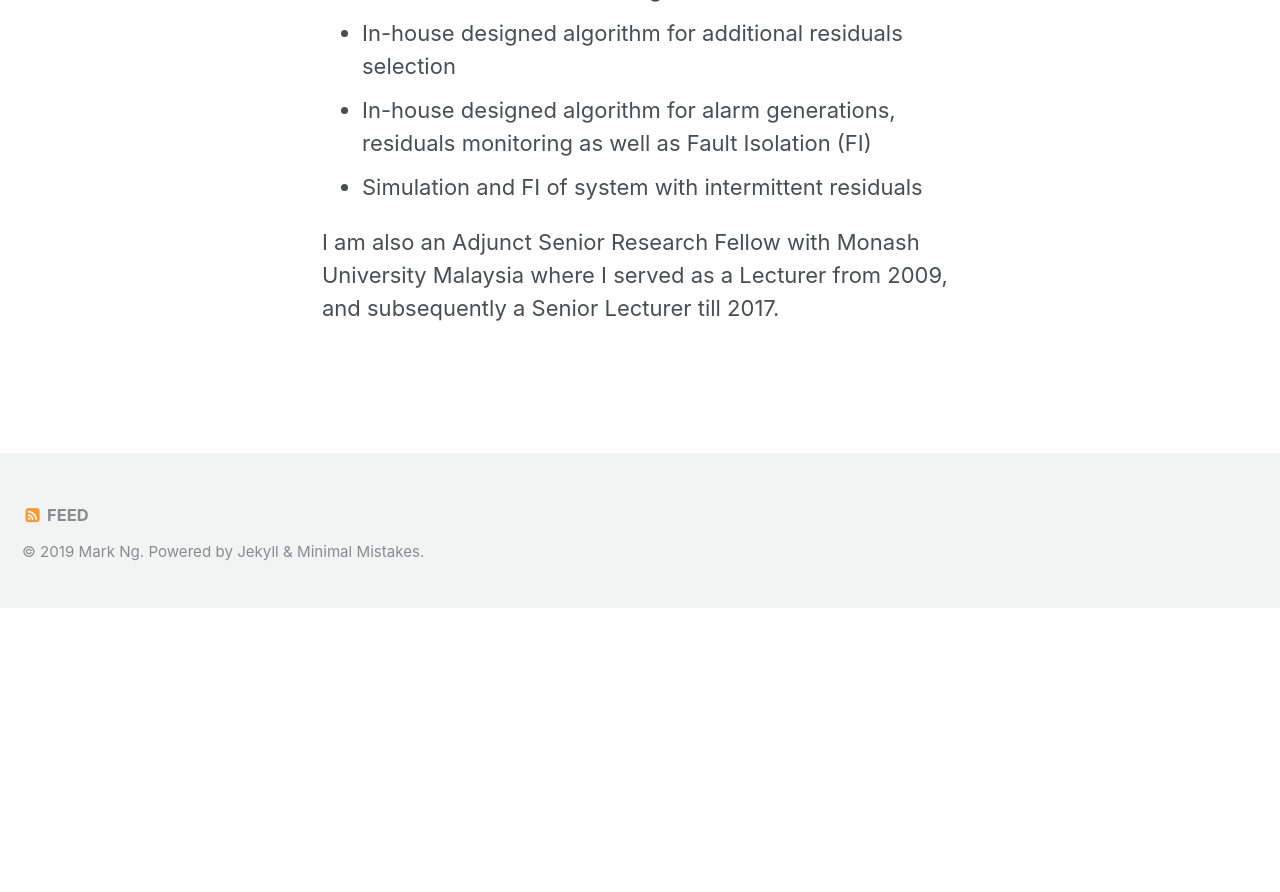
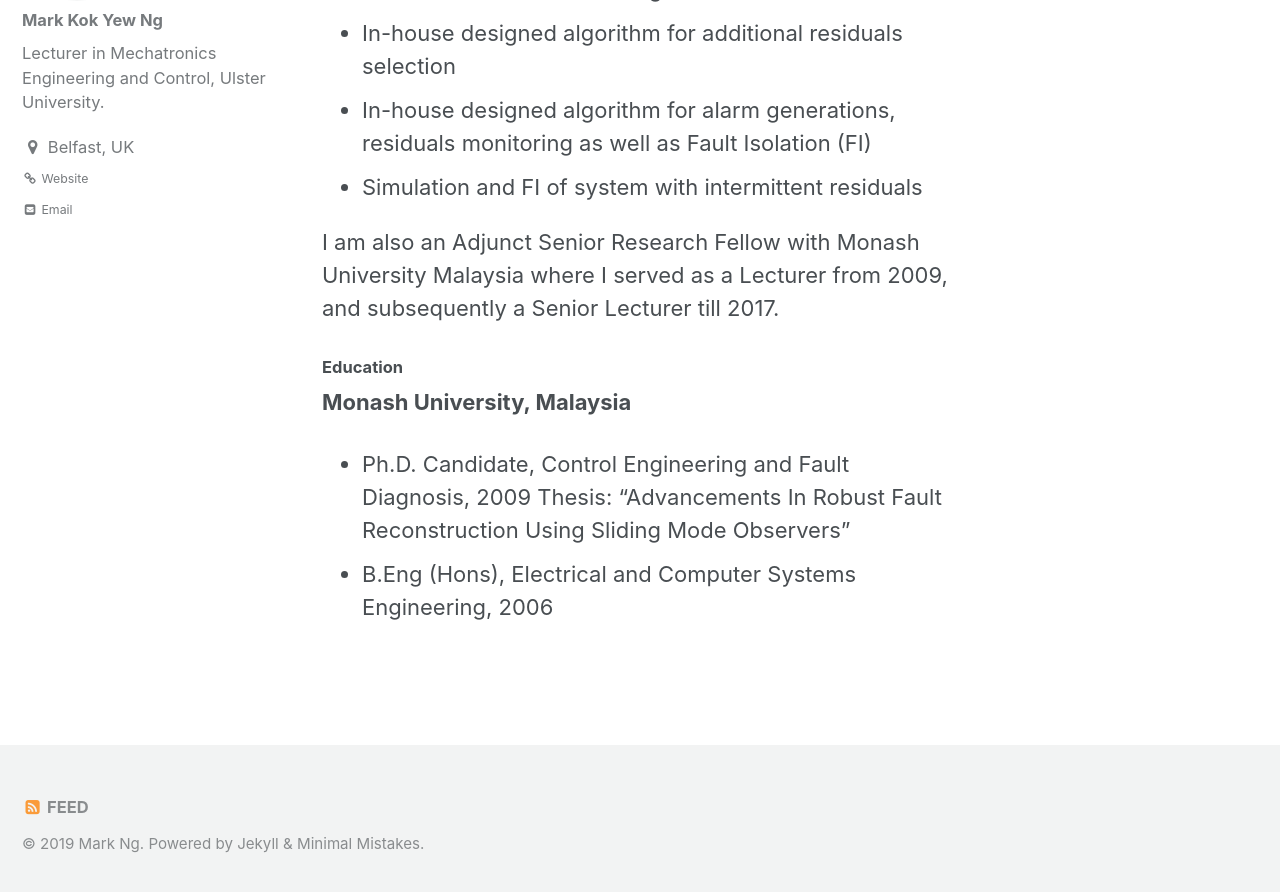
Before and after one commit to nkymark/nkymark.github.io, a Jekyll site: the page built from _pages/about.md, in a window 1280 px wide and 900 px high, scrolled down 1083 px. Shown: the top 892 px of the window. Built offline with Jekyll 4.4.1, drawn with Linux system fonts in a browser that asks for light colours; before the commit the page ends 1691 px from its top, so only the background shows below that.

Commit message:
Update about.md

```diff
--- a/_pages/about.md
+++ b/_pages/about.md
@@ -19,3 +19,10 @@
 * Simulation and FI of system with intermittent residuals
 
 I am also an Adjunct Senior Research Fellow with Monash University Malaysia where I served as a Lecturer from 2009, and subsequently a Senior Lecturer till 2017.
+
+
+### Education ###
+**Monash University, Malaysia**
+* Ph.D. Candidate, Control Engineering and Fault Diagnosis, 2009
+Thesis: “Advancements In Robust Fault Reconstruction Using Sliding Mode Observers”
+* B.Eng (Hons), Electrical and Computer Systems Engineering, 2006
```
